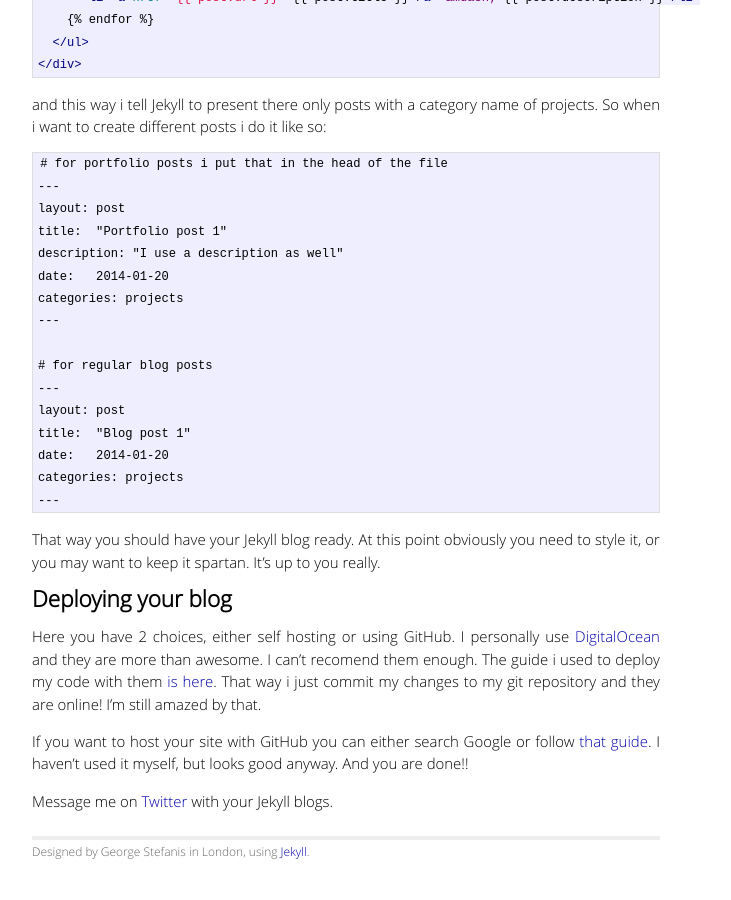
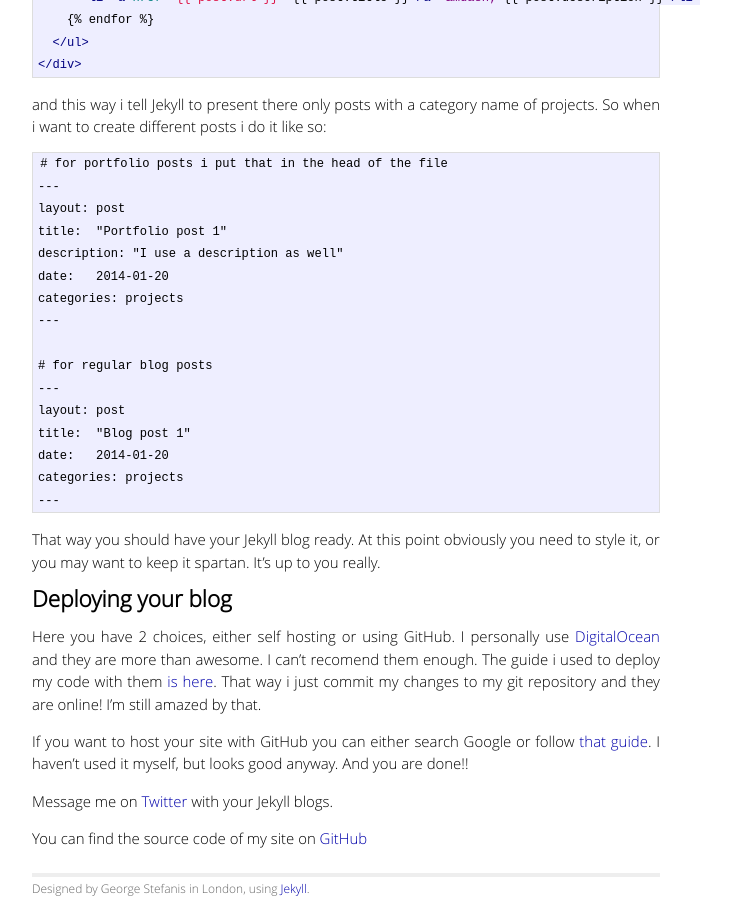
Before and after one commit to skywritergr/georgestefanis.com, a Jekyll site: the page built from _posts/2014-01-20-moving-on.markdown, in a window 1280 px wide and 900 px high, scrolled down 2493 px. Shown: the whole window, without its empty margins (294-1025 px from the left). Built offline with Jekyll 4.4.1, drawn with Linux system fonts in a browser that asks for light colours; Markdown is read by kramdown in place of the engine named in the settings; before the commit the page ends 3355 px from its top, so only the background shows below that.

Commit message:
adding link for my site source code

```diff
--- a/_posts/2014-01-20-moving-on.markdown
+++ b/_posts/2014-01-20-moving-on.markdown
@@ -127,3 +127,5 @@ Here you have 2 choices, either self hosting or using GitHub. I personally use [
 If you want to host your site with GitHub you can either search Google or follow [that guide](https://help.github.com/articles/using-jekyll-with-pages). I haven't used it myself, but looks good anyway. And you are done!!
 
 Message me on [Twitter](https://twitter.com/stefanisg) with your Jekyll blogs.
+
+You can find the source code of my site on [GitHub](https://github.com/skywritergr/mySite)
```
